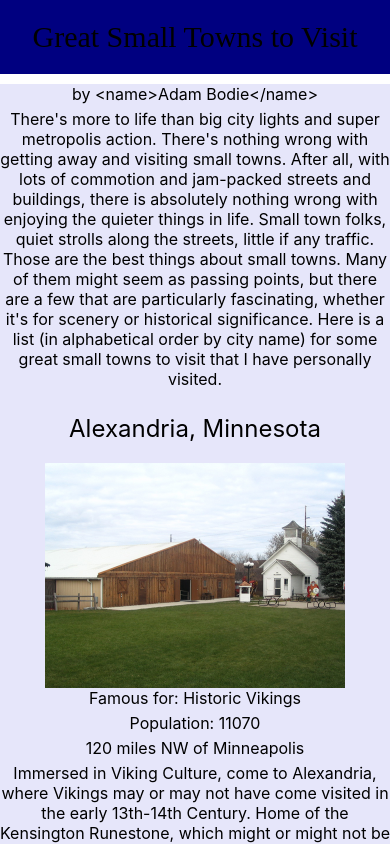
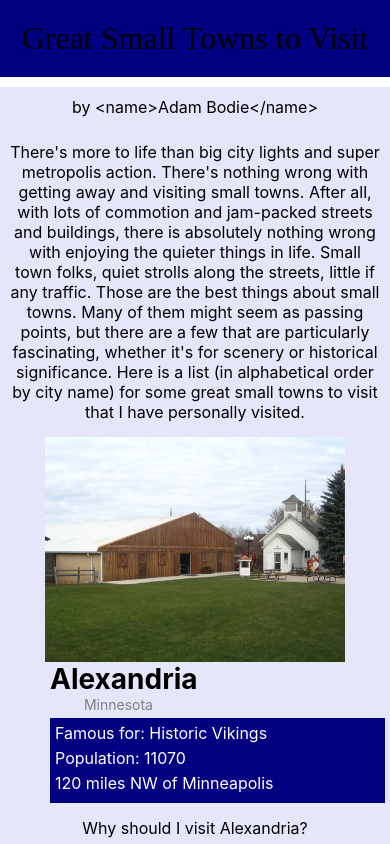
Before and after one commit to adambodie/SmallTownNative, a React Native app: screen / in a window 390 px wide. Built offline with nearby package versions, Linux system fonts and the light colour scheme.

Commit message:
Updated styles

```diff
--- a/App.js
+++ b/App.js
@@ -140,18 +140,24 @@ export default class App extends Component<{}> {
                 description: 'Love waterparks? Then Wisconsin Dells is the place to be. Unofficially the "Waterpark capital of the World," Wisconsin Dells and neighboring Lake Delton host a number of water parks, including Mt. Olympus Water and Theme Park and Kalahari Resort. But there are plenty of opportunities for those who don\'t love water, such as Top Secret, a museum that is a model of the White House upside-down, and for scenic lovers, there\'s "The Dells of the Wisconsin River," which contains beautiful bluffs.'}
             ]}
             renderItem={({item}) => <View>
-            <Text style={styles.secondaryTitle}>{item.city}, {item.state}</Text>
               <View style={{flex: 1, alignItems: 'center'}}>
                     <Image style={{width: 300, height: 225}} source={item.image} />
               </View>
-              <Text style={styles.paragraph}>
+              <Text style={styles.secondaryTitle}>{item.city}</Text>
+              <Text style={styles.secondaryParagraph}> {item.state} </Text>
+              <View style={styles.info}>
+                  <Text style={styles.infoParagraph}>
                     Famous for: {item.fame}
                   </Text>
-              <Text style={styles.paragraph}>
+                  <Text style={styles.infoParagraph}>
                     Population: {item.population}
                   </Text>
+                  <Text style={styles.infoParagraph}>
+                    {item.miles}{item.direction} of {item.near}
+                  </Text>
+              </View>
             <Text style={styles.paragraph}>
-                {item.miles}{item.direction} of {item.near}
+                Why should I visit {item.city}?
              </Text>
             <Text style={styles.paragraph}>
                 {item.description}
@@ -169,27 +175,46 @@ const styles = StyleSheet.create({
     backgroundColor: '#E6E6FA',
   },
   title: {
-    fontSize: 30,
+    fontSize: 32,
     textAlign: 'center',
     fontFamily: 'anton-regular',
     padding: 20,
     margin: 0,
-    color: 'black',
+    color: '#000',
     borderBottomColor: 'white',
     borderBottomWidth: 10,
     backgroundColor: 'navy'
   },
   secondaryTitle: {
-      fontSize: 24,
-      textAlign: 'center',
-      padding: 20,
+      fontSize: 28,
+      textAlign: 'left',
       margin: 0,
-      color: 'black',
+      color: '#000',
+      fontWeight: 'bold',
+      marginLeft: 50
   },
   paragraph: {
     textAlign: 'center',
     color: '#000000',
     marginBottom: 5,
+    fontSize: 16,
+    padding: 10
+  },
+  secondaryParagraph: {
+      color: 'gray',
+      fontSize: 14,
+      marginLeft: 80
+    },
+  info: {
+    padding: 5,
+    backgroundColor: 'navy',
+    margin: 5,
+    marginLeft: 50
+  },
+  infoParagraph: {
+      textAlign: 'left',
+      color: '#FFFFFF',
+      marginBottom: 5,
       fontSize: 16
-  },
+    }
 });
```
Lines whose indentation alone changed are shown as unchanged.
